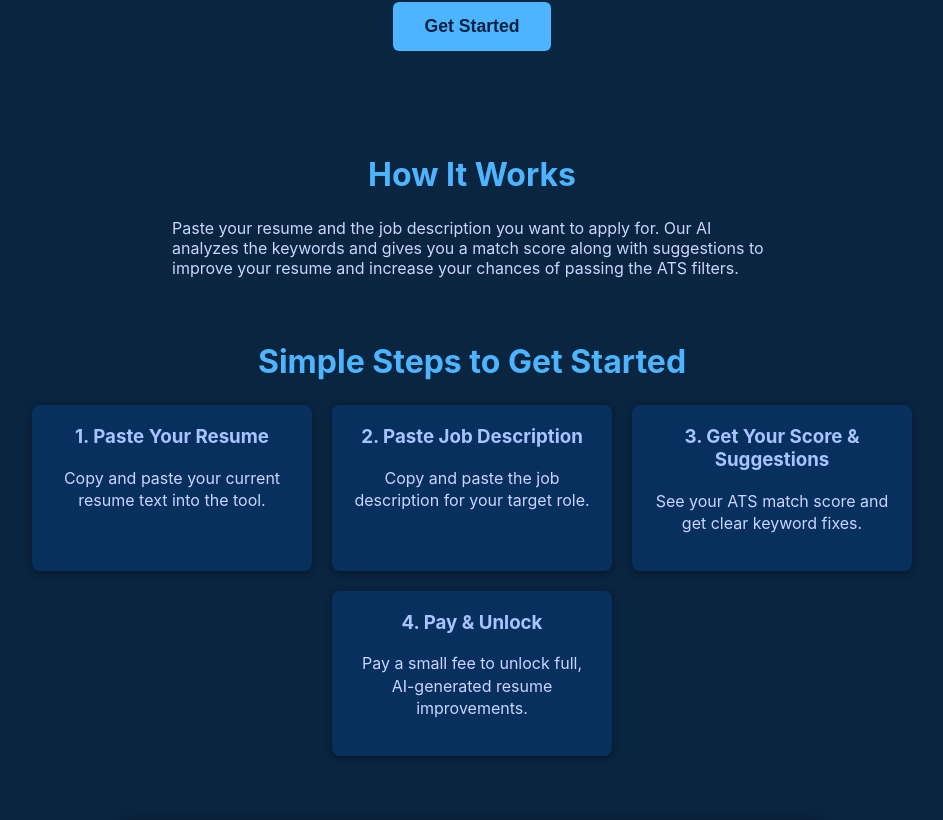
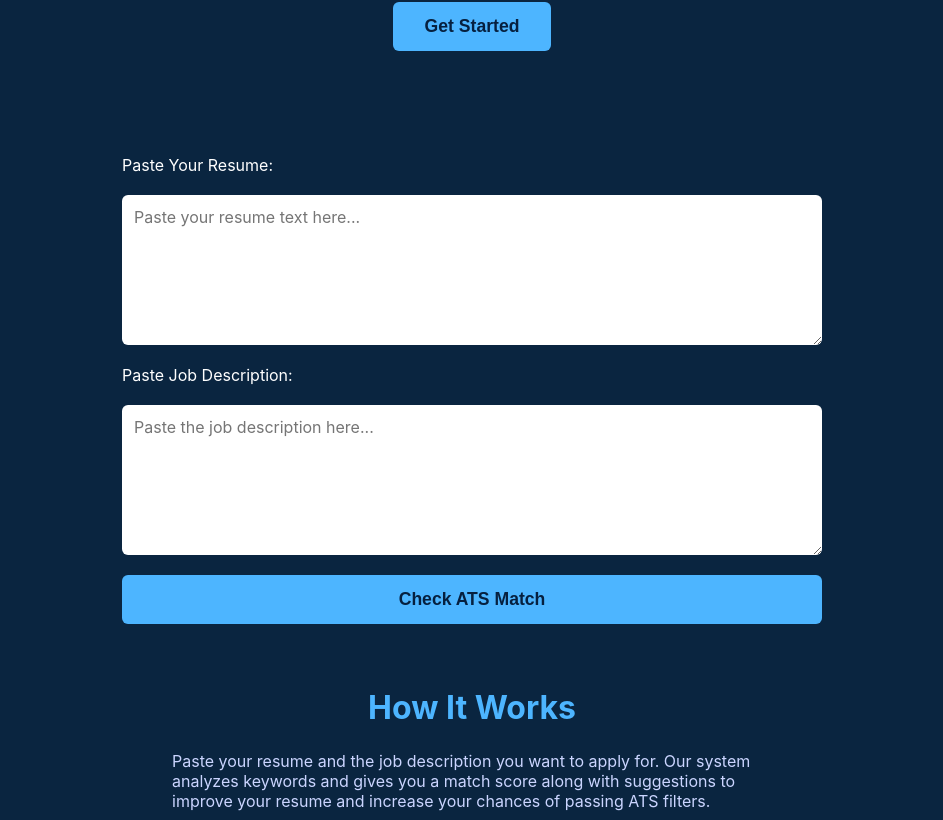
Before and after one commit to Ludample/ats-resume-checker, a Next.js app: page / in a window 1280 px wide. Shown: the part 380-1200 px from the top of the page, without its empty margins (168-1111 px from the left). Built offline with nearby package versions, Linux system fonts and the light colour scheme.

Commit message:
Update index.js

```diff
--- a/pages/index.js
+++ b/pages/index.js
@@ -1,14 +1,27 @@
-// pages/index.js
 import { useState } from "react";
 import { useRouter } from "next/router";
 
 export default function Home() {
   const [navOpen, setNavOpen] = useState(false);
+  const [resumeText, setResumeText] = useState("");
+  const [jobDescText, setJobDescText] = useState("");
   const router = useRouter();
+
+  // Basic placeholder submit handler (you can add matching logic later)
+  const handleCheck = (e) => {
+    e.preventDefault();
+    if (!resumeText.trim() || !jobDescText.trim()) {
+      alert("Please paste both your resume and the job description.");
+      return;
+    }
+    // For now just alert; replace with your logic later
+    alert("Resume and Job Description received. Matching logic coming soon!");
+  };
 
   return (
     <>
       <style>{`
+        /* (same styles as before, omitted here for brevity but include them in your code) */
         /* Reset and basics */
         * {
           box-sizing: border-box;
@@ -27,15 +40,11 @@ export default function Home() {
         a:hover {
           text-decoration: underline;
         }
-
-        /* Container */
         .container {
           max-width: 960px;
           margin: 0 auto;
           padding: 0 20px 60px;
         }
-
-        /* Header */
         header {
           background-color: #06203f;
           display: flex;
@@ -75,8 +84,6 @@ export default function Home() {
           background: white;
           border-radius: 2px;
         }
-
-        /* Mobile nav */
         @media (max-width: 600px) {
           nav {
             display: none;
@@ -97,8 +104,6 @@ export default function Home() {
             display: flex;
           }
         }
-
-        /* Hero */
         .hero {
           padding: 80px 0 40px;
           text-align: center;
@@ -130,8 +135,6 @@ export default function Home() {
         .btn-primary:hover {
           background-color: #3a9ded;
         }
-
-        /* Sections */
         section {
           margin-bottom: 64px;
         }
@@ -165,8 +168,6 @@ export default function Home() {
           line-height: 1.4;
           color: #cbd5ff;
         }
-
-        /* Stats */
         .stats {
           background: #06203f;
           padding: 40px 20px;
@@ -182,8 +183,6 @@ export default function Home() {
           font-weight: 600;
           color: #a0c8ff;
         }
-
-        /* Footer */
         footer {
           background: #041a30;
           text-align: center;
@@ -191,6 +190,25 @@ export default function Home() {
           color: #7a8ca3;
           font-size: 0.9rem;
           user-select: none;
+        }
+
+        /* Form styles */
+        form {
+          max-width: 700px;
+          margin: 0 auto 40px;
+          display: flex;
+          flex-direction: column;
+          gap: 20px;
+        }
+        textarea {
+          width: 100%;
+          height: 150px;
+          padding: 12px;
+          border-radius: 6px;
+          border: none;
+          font-size: 1rem;
+          font-family: inherit;
+          resize: vertical;
         }
       `}</style>
 
@@ -238,13 +256,38 @@ export default function Home() {
           </button>
         </section>
 
+        {/* Form section */}
+        <section id="form-section">
+          <form onSubmit={handleCheck}>
+            <label htmlFor="resume">Paste Your Resume:</label>
+            <textarea
+              id="resume"
+              value={resumeText}
+              onChange={(e) => setResumeText(e.target.value)}
+              placeholder="Paste your resume text here..."
+              required
+            />
+            <label htmlFor="jobdesc">Paste Job Description:</label>
+            <textarea
+              id="jobdesc"
+              value={jobDescText}
+              onChange={(e) => setJobDescText(e.target.value)}
+              placeholder="Paste the job description here..."
+              required
+            />
+            <button className="btn-primary" type="submit">
+              Check ATS Match
+            </button>
+          </form>
+        </section>
+
         <section id="how-it-works">
           <h2>How It Works</h2>
           <p style={{ maxWidth: 600, margin: "0 auto", color: "#cbd5ff" }}>
-            Paste your resume and the job description you want to apply for. Our AI
-            analyzes the keywords and gives you a match score along with
+            Paste your resume and the job description you want to apply for. Our system
+            analyzes keywords and gives you a match score along with
             suggestions to improve your resume and increase your chances of passing
-            the ATS filters.
+            ATS filters.
           </p>
         </section>
 
@@ -265,7 +308,7 @@ export default function Home() {
             </div>
             <div className="step">
               <h3>4. Pay & Unlock</h3>
-              <p>Pay a small fee to unlock full, AI-generated resume improvements.</p>
+              <p>Pay a small fee to unlock full resume improvements.</p>
             </div>
           </div>
         </section>
@@ -280,13 +323,12 @@ export default function Home() {
         <section id="pricing">
           <h2>Pricing</h2>
           <p style={{ maxWidth: 600, margin: "0 auto", color: "#cbd5ff" }}>
-            Free basic ATS score and missing keywords.
-            Unlock the full resume optimization for only <strong>$5</strong>.
+            Free basic ATS score and missing keywords.<br/>
+            Unlock the full resume optimization for only <strong>$5</strong>.<br/>
             Unlimited access for 7 days for <strong>$12</strong>.
           </p>
         </section>
 
-        {/* This is the new Upgrade Now button you wanted */}
         <section style={{ textAlign: "center" }}>
           <button
             className="btn-primary"
```
